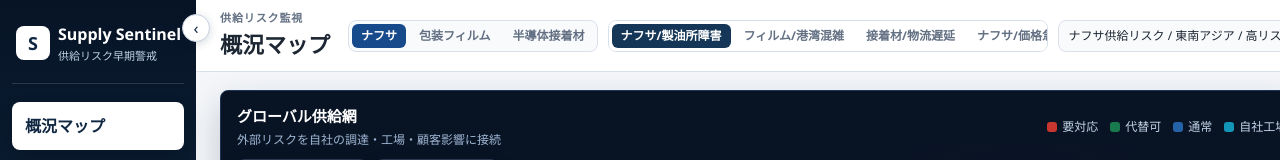
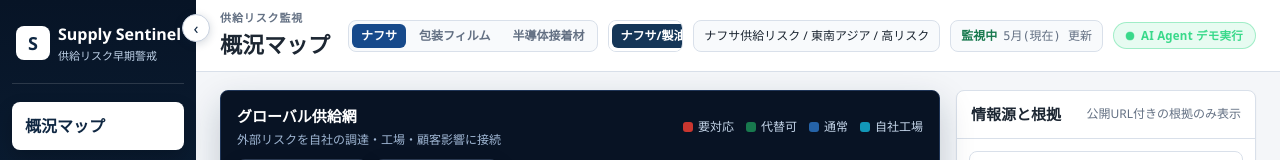
Before and after one commit to kdoai/supply-sentinel, a website with bundled scripts: page web/index.html in a window 1280 px wide. Shown: the top 160 px of the page. Built offline with nearby package versions, Linux system fonts and the light colour scheme.

Commit message:
Constrain app shell width for demo views

```diff
--- a/web/styles.css
+++ b/web/styles.css
@@ -130,8 +130,11 @@
 .app-shell {
   display: grid;
   grid-template-columns: 196px minmax(0, 1fr);
+  width: 100vw;
+  max-width: 100vw;
   height: 100vh;
   min-height: 720px;
+  overflow: hidden;
   transition: grid-template-columns 180ms ease;
 }
 
@@ -309,6 +312,8 @@
 .workspace {
   display: grid;
   grid-template-rows: 72px minmax(0, 1fr);
+  width: 100%;
+  max-width: 100%;
   min-width: 0;
   height: 100vh;
   overflow: hidden;
@@ -319,6 +324,7 @@
   align-items: center;
   justify-content: space-between;
   gap: 16px;
+  min-width: 0;
   padding: 14px 24px;
   background: #fff;
   border-bottom: 1px solid var(--line);
@@ -345,9 +351,11 @@
 
 .topbar-meta {
   display: flex;
+  flex: 1 1 auto;
   align-items: center;
   gap: 10px;
   min-width: 0;
+  max-width: 100%;
   overflow-x: auto;
 }
 
```
